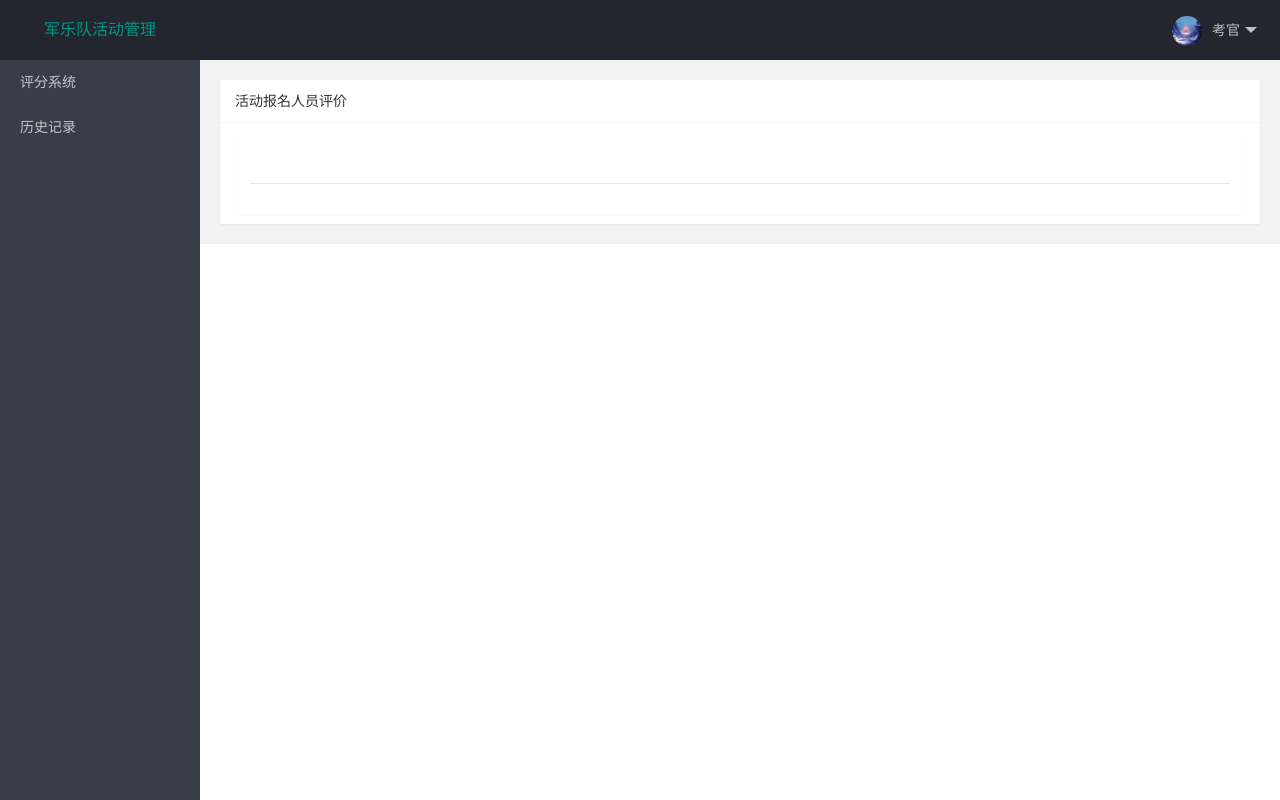
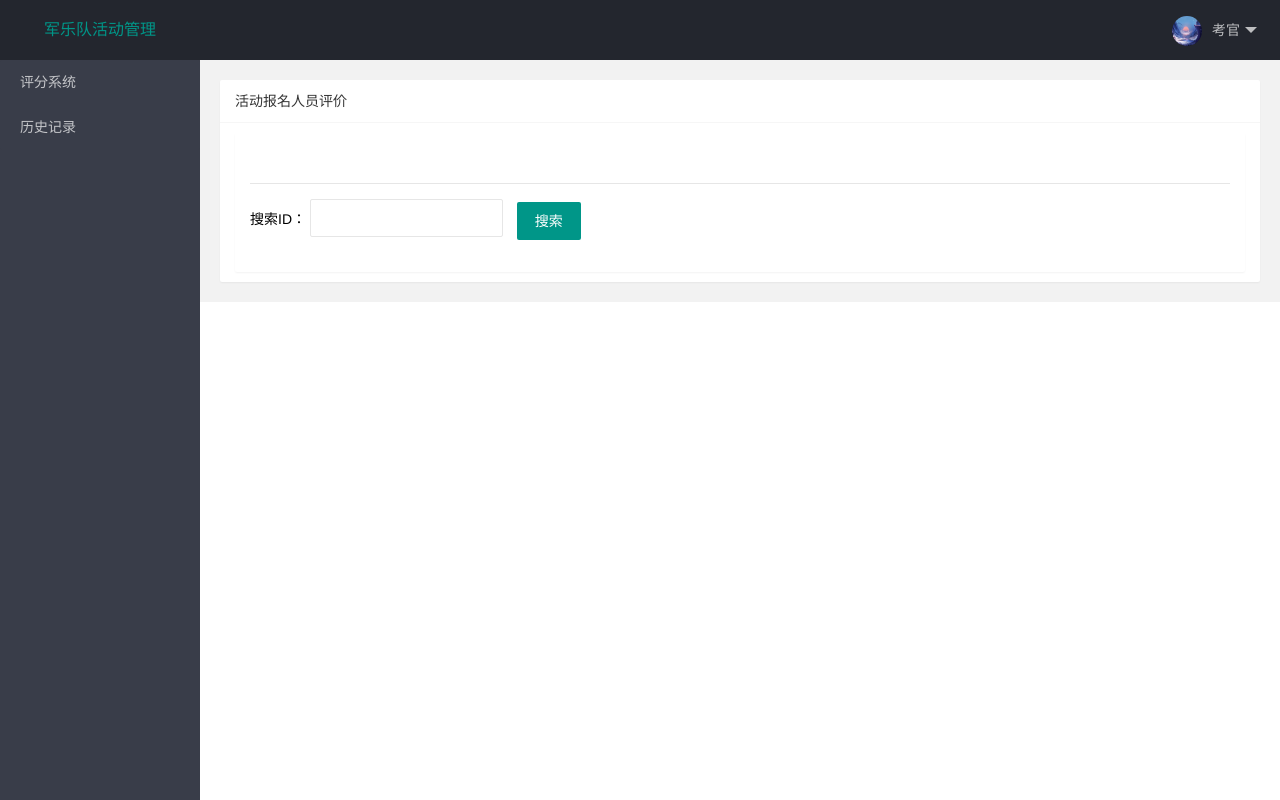
Before and after one commit to rubbybbs/Step-Into-THUMB, a Django app: page /score.html in a window 1280 px wide. Run offline with Django 3.2, Linux system fonts and the light colour scheme.

Commit message:
考官端搜索

```diff
--- a/templates/score.html
+++ b/templates/score.html
@@ -59,6 +59,14 @@
                         <div class="layui-tab" lay-filter="activitySegment">
                             <ul class="layui-tab-title" id="titleToAdd">
                             </ul>
+
+                            <div class="layui-form-item" style="margin-top: 15px; margin-bottom: 0px;">
+                                搜索ID：
+                                <div class="layui-inline">
+                                    <input class="layui-input" name="searchID" id="tableReload" autocomplete="off">
+                                </div>
+                                <button class="layui-btn" id="search" data-type="reload">搜索</button>
+                            </div>
 
                             <div class="layui-tab-content" id="contentToAdd">
                             </div>
@@ -127,6 +135,7 @@
                         }
                         table.render({
                             elem: '#section' + value.s_ID
+                            , id: 'SectionScore' + value.s_ID
                             , url: 'Step-Into-THUMB/examiner/get-candidate-list?s_ID='+ value.s_ID
                             , cellMinWidth: 80
                             , cols: [[
@@ -167,6 +176,32 @@
             location.assign("CandidateDetail.html");
         }
       });
+
+
+      var active = {
+          reload: function () {
+              var Reload = $('#tableReload').val();
+              var tmp = $(".layui-show .layui-table-view").attr('lay-id');
+              //执行重载
+              if (Reload) table.reload(tmp, {
+                  where: {
+                      key: {
+                          ID: Reload
+                      }
+                  }
+                  ,page: {
+                    curr: 1 //重新从第 1 页开始
+                  }
+              });
+              else table.reload(tmp, '')
+          }
+      };
+
+      $("#search").on('click', function(){
+            var type = $(this).data('type');
+            active[type] ? active[type].call(this) : '';
+            return false;
+      });
     });
 
   </script>
```
